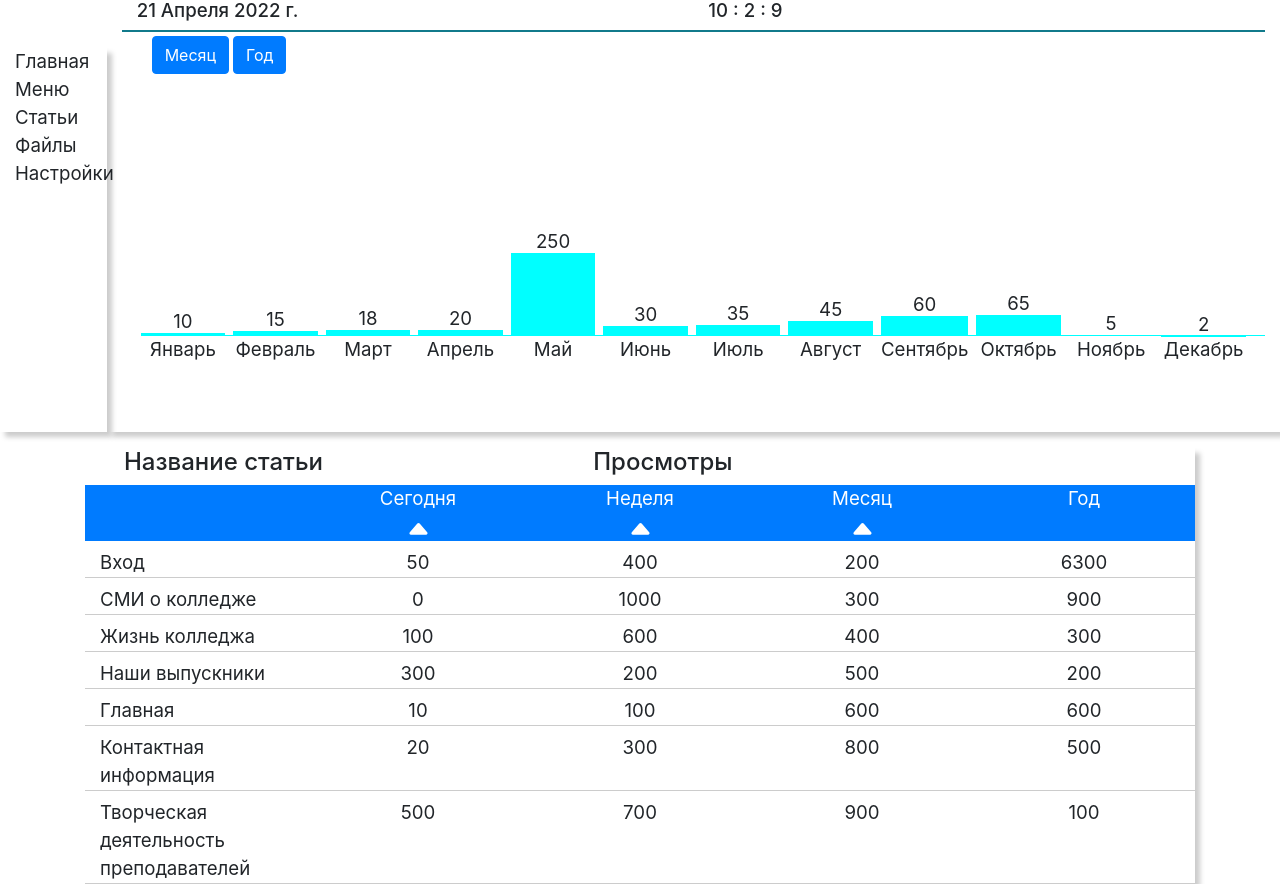
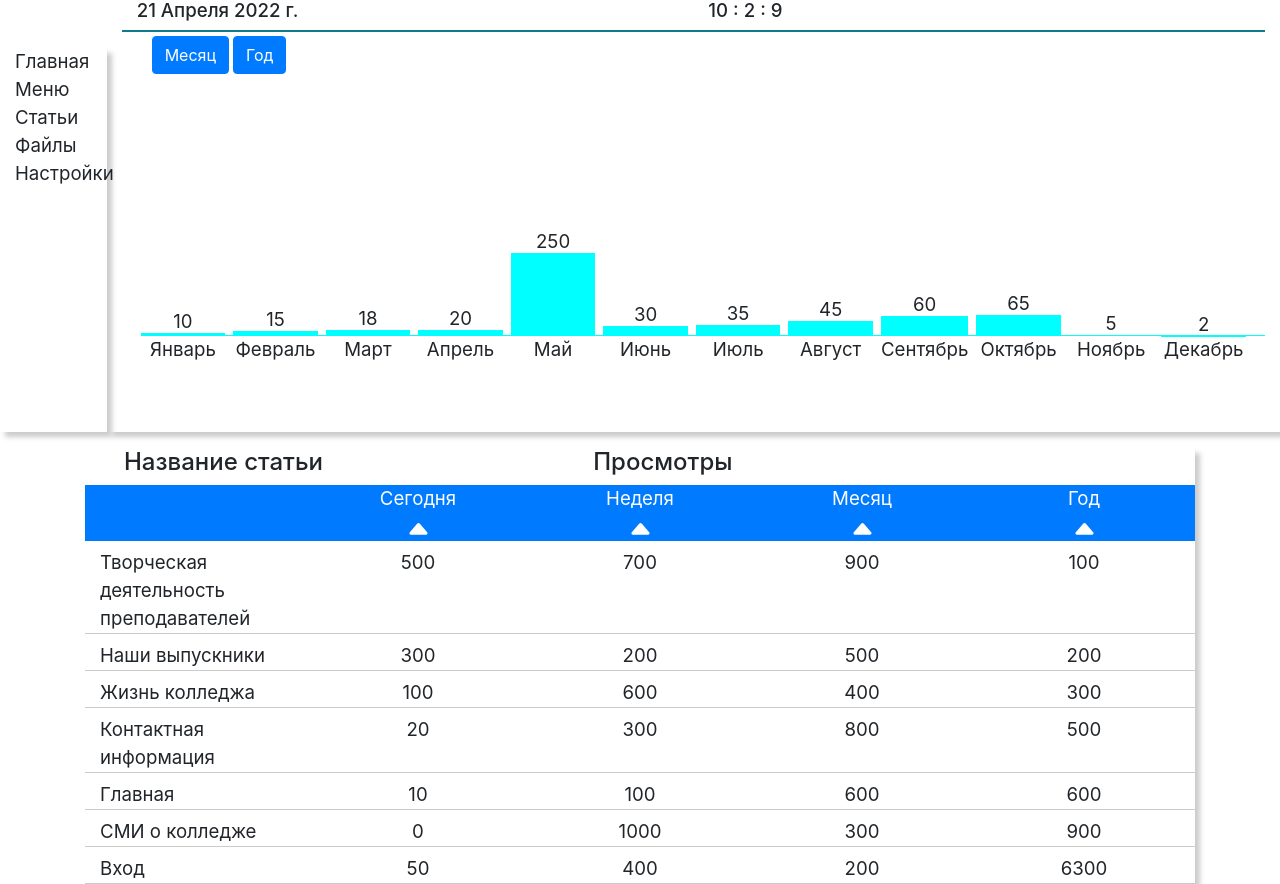
Before and after one commit to dimaarion/metrika, a React (Create React App) app: page / in a window 1280 px wide. Built offline with nearby package versions, Linux system fonts and the light colour scheme.

Commit message:
dimaarion/metrika.git

```diff
--- a/src/App.js
+++ b/src/App.js
@@ -16,6 +16,7 @@ function App() {
   const [host, setHost] = useState([{}]);
   const [hostY, setHostY] = useState([{}]);
   const [mount, setMount] = useState([{}]);
+  const [page, setPage] = useState("hom");
   const [hostPages, setHostPage] = useState([{}]);
 
   useEffect(() => {
--- a/src/HostPage.js
+++ b/src/HostPage.js
@@ -8,6 +8,7 @@ export default function HostPage(props) {
   const [sort, setSort] = useState(false);
   const [sortN, setSortN] = useState(false);
   const [sortM, setSortM] = useState(false);
+  const [sortG, setSortG] = useState(false);
   const [sortP, setSortP] = useState([{}]);
 
   useEffect(() => {
@@ -57,6 +58,21 @@ export default function HostPage(props) {
       })
     );
   }, [sortM, props.host]);
+  useEffect(() => {
+    setSortP(
+      props.host.sort(function (a, b) {
+        if (sortG === false) {
+          if (a.hostVizG < b.hostVizG) {
+            return -1;
+          }
+        } else {
+          if (a.hostVizG > b.hostVizG) {
+            return 1;
+          }
+        }
+      })
+    );
+  }, [sortG, props.host]);
   return (
     <div>
       <div className="boxes">
@@ -142,7 +158,28 @@ export default function HostPage(props) {
             >
               Месяц<Col>{sortM === false ? <CaretUp /> : <CaretDown />}</Col>
             </Col>
-            <Col className="text-center">Год</Col>
+            <Col
+              className="text-center"
+              style={{ cursor: "pointer" }}
+              onClick={(e) => {
+                setSortG(sortG === false ? true : false);
+                setSortP(
+                  props.host.sort(function (a, b) {
+                    if (sortG === false) {
+                      if (a.hostVizG < b.hostVizG) {
+                        return -1;
+                      }
+                    } else if (sortG === true) {
+                      if (a.hostVizG < b.hostVizG) {
+                        return 1;
+                      }
+                    }
+                  })
+                );
+              }}
+            >
+              Год<Col>{sortG === false ? <CaretUp /> : <CaretDown />}</Col>
+            </Col>
           </Row>
         </Col>
 
```
